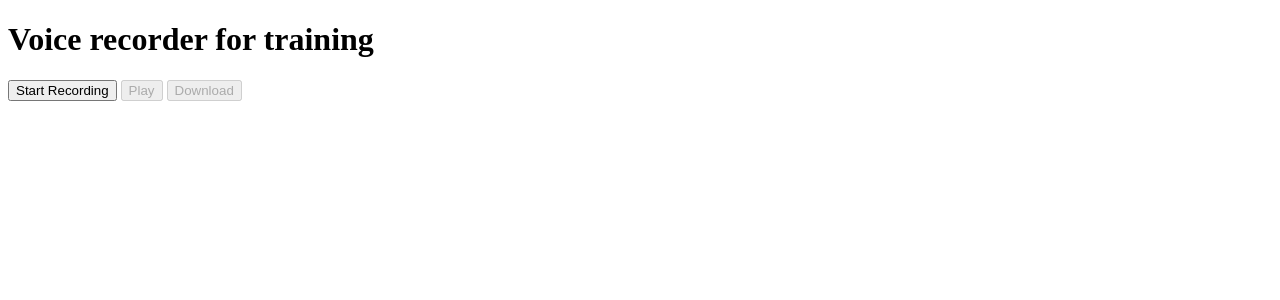
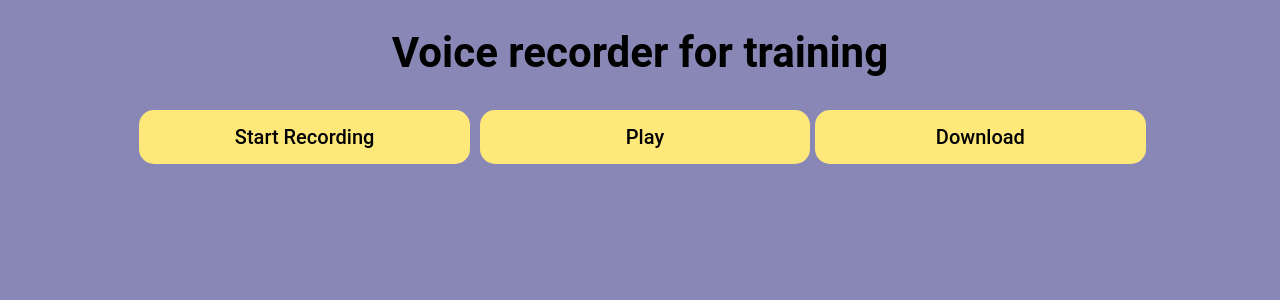
Before and after one commit to pedmacros/Voice-Recon, a Django app: page /voiceRecorder/ in a window 1280 px wide. Shown: the top 300 px of the page. Run offline with Django 3.2, Linux system fonts and the light colour scheme.

Commit message:
Css implementation
Little modification in html to implement css.
Css stylesheet added.

```diff
--- a/VoiceRecon/voiceRecorder/templates/voiceRecorder/index.html
+++ b/VoiceRecon/voiceRecorder/templates/voiceRecorder/index.html
@@ -1,69 +1,63 @@
 <!DOCTYPE html>
 <html>
   <head>
+    <meta charset="utf-8" />
+    <meta name="description" content="WebRTC code samples" />
+    <meta
+      name="viewport"
+      content="width=device-width, user-scalable=yes, initial-scale=1, maximum-scale=1"
+    />
+    <meta itemprop="description" content="Client-side WebRTC code samples" />
+    <meta itemprop="image" content="../../../images/webrtc-icon-192x192.png" />
+    <meta itemprop="name" content="WebRTC code samples" />
+    <meta name="mobile-web-app-capable" content="yes" />
+    <meta id="theme-color" name="theme-color" content="#ffffff" />
 
-    <meta charset="utf-8">
-    <meta name="description" content="WebRTC code samples">
-    <meta name="viewport" content="width=device-width, user-scalable=yes, initial-scale=1, maximum-scale=1">
-    <meta itemprop="description" content="Client-side WebRTC code samples">
-    <meta itemprop="image" content="../../../images/webrtc-icon-192x192.png">
-    <meta itemprop="name" content="WebRTC code samples">
-    <meta name="mobile-web-app-capable" content="yes">
-    <meta id="theme-color" name="theme-color" content="#ffffff">
-
-    <base target="_blank">
+    <base target="_blank" />
 
     <title>Voice Recognition app</title>
 
-    <link href="//fonts.googleapis.com/css?family=Roboto:300,400,500,700" rel="stylesheet" type="text/css">
-
+    <link href="style.css" rel="stylesheet" type="text/css" />
   </head>
 
   <body>
-
     <div id="container">
-
       <h1>Voice recorder for training</h1>
 
-    <audio id="gum" playsinline autoplay muted></audio>
-    <audio id="recorded" playsinline loop></audio>
-
-    <div>
-        <button id="record" >Start Recording</button>
+      <div id="button-container">
+        <button id="record">Start Recording</button>
         <button id="play" disabled>Play</button>
         <button id="download" disabled>Download</button>
       </div>
-
-
-
-
+      <audio id="gum" playsinline autoplay muted></audio>
+      <audio id="recorded" playsinline loop></audio>
     </div>
 
-
-<script>const mediaSource = new MediaSource();
-mediaSource.addEventListener('sourceopen', handleSourceOpen, false);
+    <script>
+      const mediaSource = new MediaSource();
+      mediaSource.addEventListener("sourceopen", handleSourceOpen, false);
       let mediaRecorder;
       let recordedBlobs;
       let sourceBuffer;
 
-const recordedAudio = document.querySelector('audio#recorded');
-const recordButton = document.querySelector('button#record');
+      const recordedAudio = document.querySelector("audio#recorded");
+      const recordButton = document.querySelector("button#record");
 
-recordButton.addEventListener('click', async () => {
-  if (recordButton.textContent === 'Start Recording') {
-      await init({audio:{}});
+      recordButton.addEventListener("click", async () => {
+        if (recordButton.textContent === "Start Recording") {
+          await init({ audio: {} });
           startRecording();
-  }else{
+        } else {
           stopRecording();
-    recordButton.textContent = 'Start Recording';
+          recordButton.textContent = "Start Recording";
           playButton.disabled = false;
           downloadButton.disabled = false;
         }
       });
 
-const playButton = document.querySelector('button#play');
-playButton.addEventListener('click', () => {
-      const superBuffer = new Blob(recordedBlobs, {type: 'audio/wav'});
+      const playButton = document.querySelector("button#play");
+      playButton.addEventListener("click", () => {
+        const superBuffer = new Blob(recordedBlobs, { type: "audio/wav" });
         recordedAudio.src = null;
         recordedAudio.srcObject = null;
         recordedAudio.src = window.URL.createObjectURL(superBuffer);
@@ -71,14 +65,14 @@ playButton.addEventListener('click', () => {
         recordedAudio.play();
       });
 
-const downloadButton = document.querySelector('button#download');
-downloadButton.addEventListener('click', () => {
-  const blob = new Blob(recordedBlobs, {type: 'audio/wav'});
+      const downloadButton = document.querySelector("button#download");
+      downloadButton.addEventListener("click", () => {
+        const blob = new Blob(recordedBlobs, { type: "audio/wav" });
         const url = window.URL.createObjectURL(blob);
-  const a = document.createElement('a');
-  a.style.display = 'none';
+        const a = document.createElement("a");
+        a.style.display = "none";
         a.href = url;
-  a.download = 'test.wav';
+        a.download = "test.wav";
         document.body.appendChild(a);
         a.click();
         setTimeout(() => {
@@ -88,13 +82,13 @@ downloadButton.addEventListener('click', () => {
       });
 
       function handleSourceOpen(event) {
-  console.log('MediaSource opened');
-  sourceBuffer = mediaSource.addSourceBuffer('audio/wav');
-  console.log('Source buffer: ', sourceBuffer);
+        console.log("MediaSource opened");
+        sourceBuffer = mediaSource.addSourceBuffer("audio/wav");
+        console.log("Source buffer: ", sourceBuffer);
       }
 
       function handleDataAvailable(event) {
-  console.log('handleDataAvailable', event);
+        console.log("handleDataAvailable", event);
         if (event.data && event.data.size > 0) {
           recordedBlobs.push(event.data);
         }
@@ -102,16 +96,16 @@ function handleDataAvailable(event) {
 
       function startRecording() {
         recordedBlobs = [];
-  let options = {mimeType: 'audio/wav'};
+        let options = { mimeType: "audio/wav" };
         if (!MediaRecorder.isTypeSupported(options.mimeType)) {
           console.error(`${options.mimeType} is not Supported`);
-    options = {mimeType: 'audio/wav'};
+          options = { mimeType: "audio/wav" };
           if (!MediaRecorder.isTypeSupported(options.mimeType)) {
             console.error(`${options.mimeType} is not Supported`);
-      options = {mimeType: 'audio/wav'};
+            options = { mimeType: "audio/wav" };
             if (!MediaRecorder.isTypeSupported(options.mimeType)) {
               console.error(`${options.mimeType} is not Supported`);
-        options = {mimeType: ''};
+              options = { mimeType: "" };
             }
           }
         }
@@ -119,21 +113,26 @@ function startRecording() {
         try {
           mediaRecorder = new MediaRecorder(window.stream, options);
         } catch (e) {
-    console.error('Exception while creating MediaRecorder:', e);
+          console.error("Exception while creating MediaRecorder:", e);
           return;
         }
 
-  console.log('Created MediaRecorder', mediaRecorder, 'with options', options);
-  recordButton.textContent = 'Stop Recording';
+        console.log(
+          "Created MediaRecorder",
+          mediaRecorder,
+          "with options",
+          options
+        );
+        recordButton.textContent = "Stop Recording";
         playButton.disabled = true;
         downloadButton.disabled = true;
         mediaRecorder.onstop = (event) => {
-    console.log('Recorder stopped: ', event);
-    console.log('Recorded Blobs: ', recordedBlobs);
+          console.log("Recorder stopped: ", event);
+          console.log("Recorded Blobs: ", recordedBlobs);
         };
         mediaRecorder.ondataavailable = handleDataAvailable;
         mediaRecorder.start(10); // collect 10ms of data
-  console.log('MediaRecorder started', mediaRecorder);
+        console.log("MediaRecorder started", mediaRecorder);
       }
 
       function stopRecording() {
@@ -142,10 +141,10 @@ function stopRecording() {
 
       function handleSuccess(stream) {
         recordButton.disabled = false;
-  console.log('getUserMedia() got stream:', stream);
+        console.log("getUserMedia() got stream:", stream);
         window.stream = stream;
 
-  const gumAudio = document.querySelector('audio#gum');
+        const gumAudio = document.querySelector("audio#gum");
         gumAudio.srcObject = stream;
       }
 
@@ -154,12 +153,9 @@ async function init(constraints) {
           const stream = await navigator.mediaDevices.getUserMedia(constraints);
           handleSuccess(stream);
         } catch (e) {
-    console.error('navigator.getUserMedia error:', e);
+          console.error("navigator.getUserMedia error:", e);
         }
       }
-
     </script>
-
-
   </body>
 </html>
--- /dev/null
+++ b/VoiceRecon/voiceRecorder/templates/voiceRecorder/style.css
@@ -0,0 +1,49 @@
+* {
+  padding: 0;
+  box-sizing: border-box;
+}
+
+body {
+  background-color: #8887b6;
+}
+h1 {
+  font-family: Roboto, sans-serif;
+  text-align: center;
+  font-size: 42px;
+}
+#container {
+  margin: 1000px;
+  display: block;
+  width: 80%;
+  margin: auto;
+}
+#button-container {
+  display: flex;
+  justify-content: space-between;
+}
+button {
+  background-color: #ffe87a;
+  cursor: pointer;
+  color: black;
+  font-family: Roboto, sans-serif;
+  font-weight: 500;
+  width: 33%;
+  font-size: 20px;
+  padding: 15px;
+  margin: 5px;
+  border: none;
+  border-radius: 15px;
+}
+#download {
+  margin-left: auto;
+  margin-right: auto;
+  display: block;
+}
+button:hover {
+  background-color: #b3a45e;
+}
+audio {
+  margin: auto;
+  display: block;
+  padding: 15px;
+}
```
Lines whose indentation alone changed are shown as unchanged.
